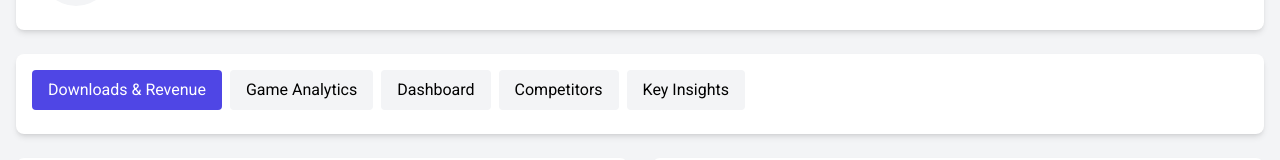
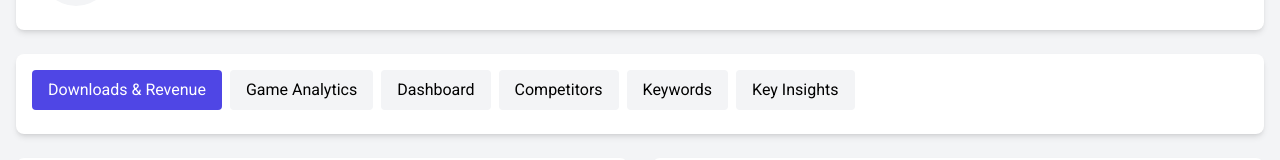
Before and after one commit to robertredbox/RBM_SuperOne_Dashboard_170325, a React (Create React App) app: page / in a window 1280 px wide. Shown: the part 122-282 px from the top of the page. Built offline with nearby package versions, Linux system fonts and the light colour scheme.

Commit message:
Add Keywords tab to App.js

```diff
--- a/src/App.js
+++ b/src/App.js
@@ -6,6 +6,7 @@ import KeyInsights from './components/KeyInsights';
 import RealGameAnalytics from './components/RealGameAnalytics';
 import SuperOneDashboard from './components/SuperOneDashboard';
 import CompetitiveAnalysis from './components/CompetitiveAnalysis';
+import Keywords from './components/Keywords';
 import Footer from './components/Footer';
 
 function App() {
@@ -26,6 +27,8 @@ function App() {
         return <SuperOneDashboard />;
       case 'competitors':
         return <CompetitiveAnalysis />;
+      case 'keywords':
+        return <Keywords />;
       case 'insights':
         return <KeyInsights />;
       default:
@@ -71,6 +74,12 @@ function App() {
               Competitors
             </button>
             <button
+              className={`px-4 py-2 mr-2 mb-2 rounded transition-colors ${activeTab === 'keywords' ? 'bg-indigo-600 text-white' : 'bg-gray-100 hover:bg-gray-200'}`}
+              onClick={() => setActiveTab('keywords')}
+            >
+              Keywords
+            </button>
+            <button
               className={`px-4 py-2 mr-2 mb-2 rounded transition-colors ${activeTab === 'insights' ? 'bg-indigo-600 text-white' : 'bg-gray-100 hover:bg-gray-200'}`}
               onClick={() => setActiveTab('insights')}
             >
```
